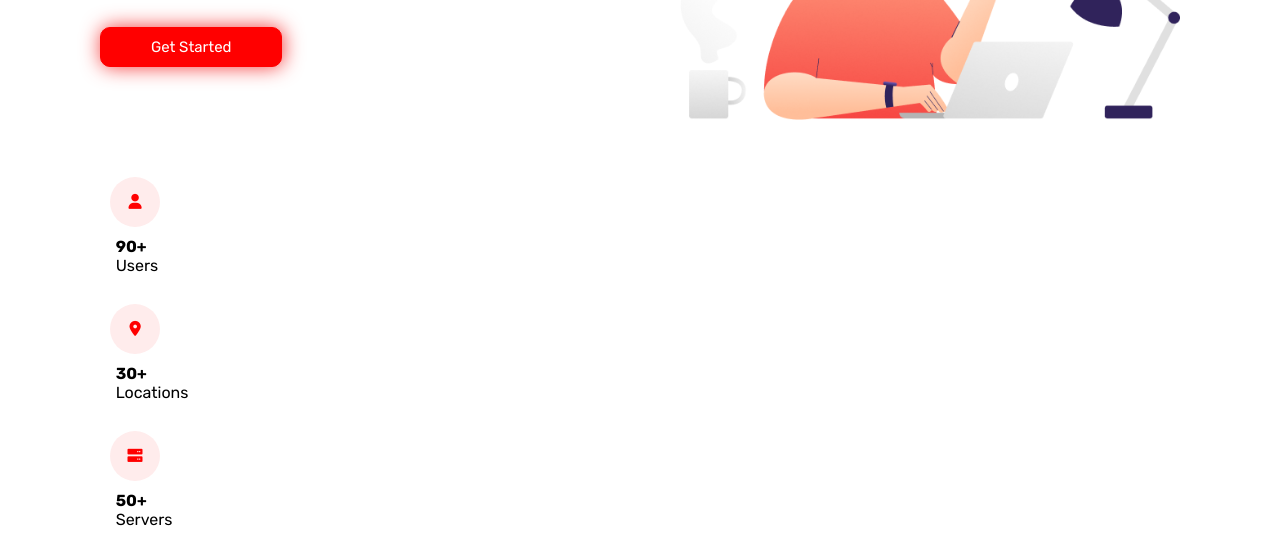
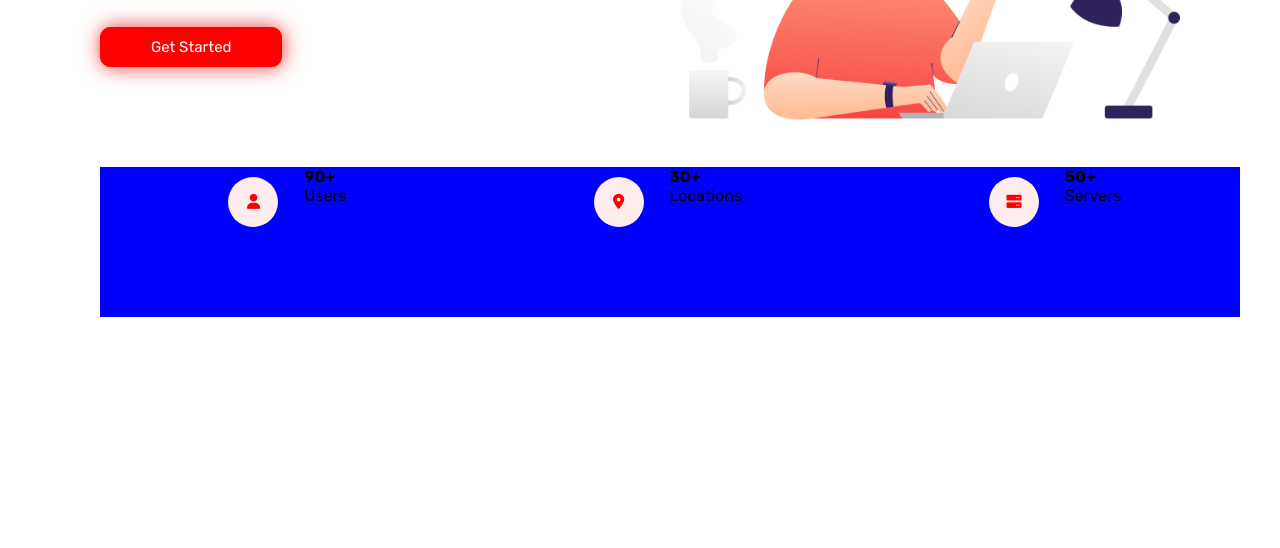
Before and after one commit to D-Venerable1/Freebies, a plain HTML site: page index.html in a window 1280 px wide. Shown: the part 337-885 px from the top of the page. After the commit the page ends 800 px from the top, so only its background shows below. Drawn offline with Linux system fonts and the light colour scheme.

Commit message:
new changes

```diff
--- a/index.css
+++ b/index.css
@@ -95,4 +95,13 @@ margin-top: -190px;
 .icon-div{
     margin-left: 100px;
     margin-top: 100px;
+    width: 1140px;
+    height: 150px;
+    background-color: blue;
+    display: flex;
+    justify-content: space-evenly;
 }
+#icon-1, #icon-2, #icon-3{
+    display: flex;
+    align-items: right;
+}
--- a/index.html
+++ b/index.html
@@ -36,6 +36,7 @@ discover interesting features from us.</pre>
             <img src="./images/Illustration 1.png" id="img-one">
     </div>
 <div class="icon-div">
+    <div id="icon-1">
     <div class="icon-circle">
         <i class="fa-solid fa-user"></i>
     </div>
@@ -44,6 +45,9 @@ discover interesting features from us.</pre>
      style="font-weight: bold;">90+</span>
     Users
     </pre>
+    </div>
+    <div id="vertical-line-1"></div>
+    <div id="icon-2">
     <div class="icon-circle">
         <i class="fa-solid fa-location-dot"></i>
     </div>
@@ -51,6 +55,9 @@ discover interesting features from us.</pre>
     <span style="font-weight: bold;">30+</span>
     Locations
     </pre>
+</div>
+<div id="vertical-line-2"></div>
+<div id="icon-3">
     <div class="icon-circle">
         <i class="fa-solid fa-server"></i>
     </div>
@@ -59,6 +66,7 @@ discover interesting features from us.</pre>
     Servers
     </pre>
 </div>
+</div>
 
 </body>
 </html>
```
